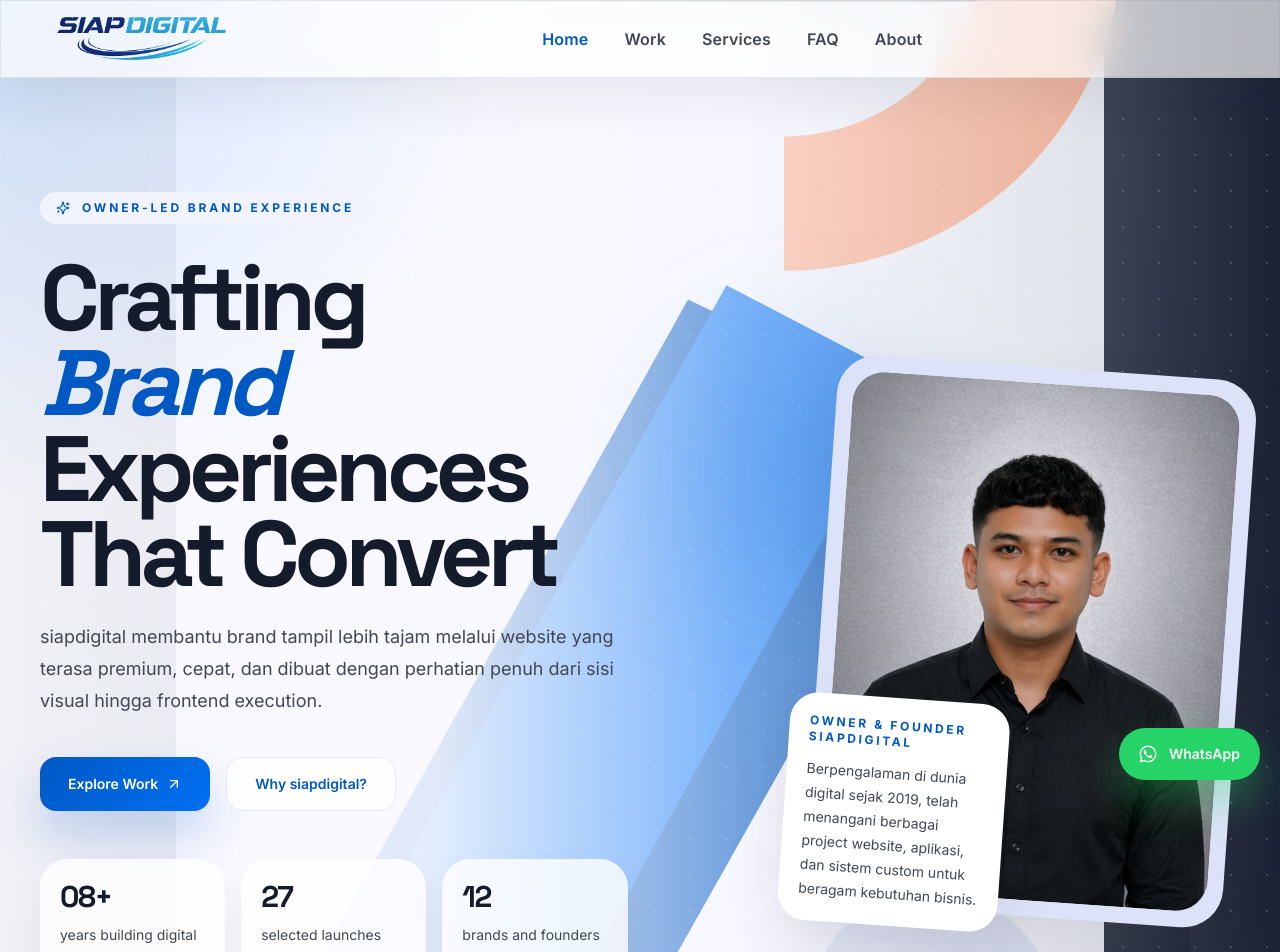
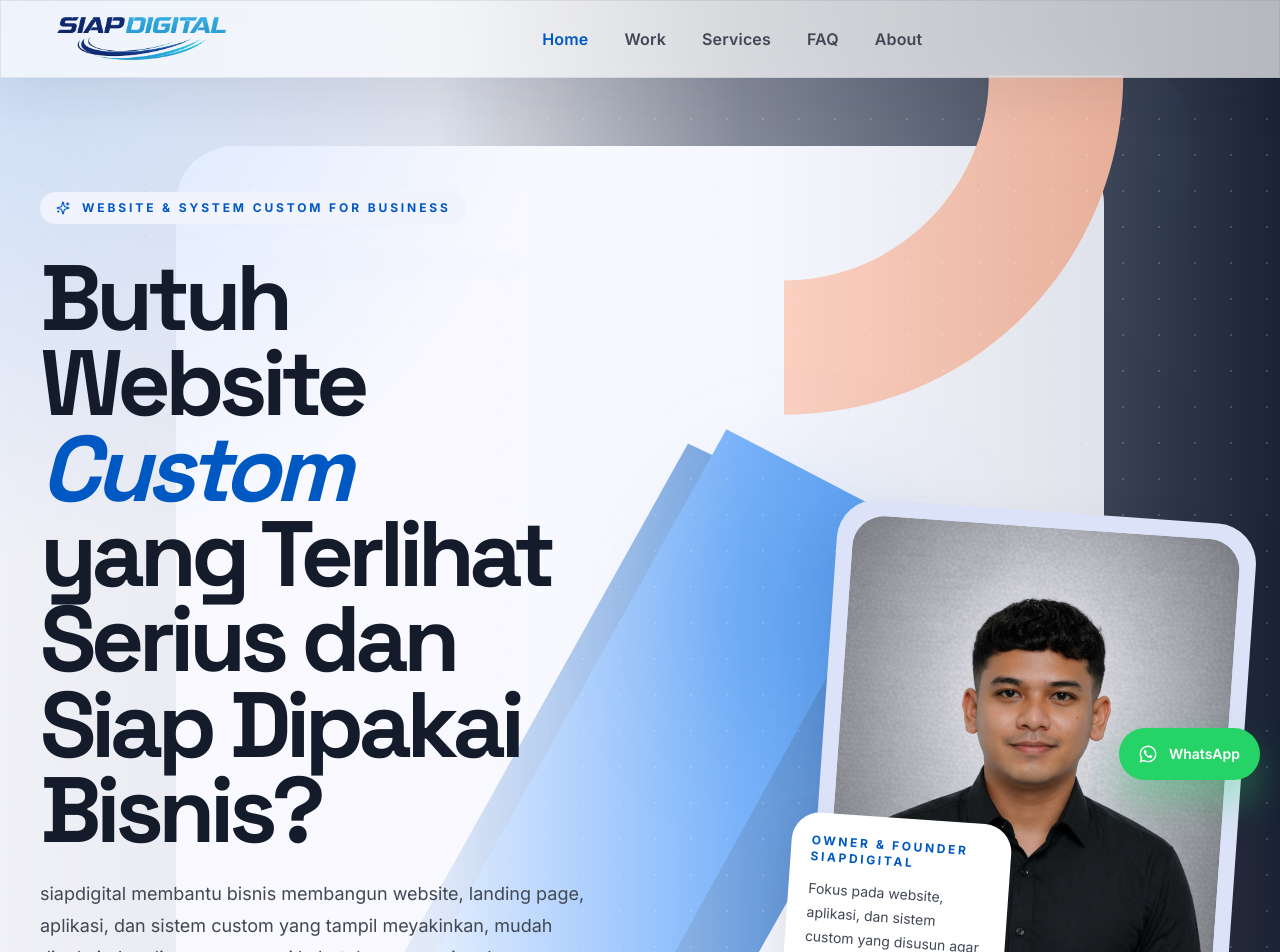
Before and after one commit to abcrd54/siapdigital, a React (Vite) app: page / in a window 1280 px wide. Shown: the top 952 px of the page. Built offline with nearby package versions, Linux system fonts and the light colour scheme.

Commit message:
update hero

```diff
--- a/src/App.jsx
+++ b/src/App.jsx
@@ -213,7 +213,7 @@
 ];
 
 const stats = [
-  { value: "08+", label: "years building digital experiences" },
+  { value: "6", label: "years building digital experiences" },
   { value: "27", label: "selected launches and revamps" },
   { value: "12", label: "brands and founders supported" },
 ];
@@ -318,7 +318,10 @@
   desktopTestimonialSlides.push(testimonials.slice(i, i + 3));
 }
 
-const projectTags = ["Semua", ...new Set(projects.map((project) => project.tag))];
+const projectTags = [
+  "Semua",
+  ...new Set(projects.map((project) => project.tag)),
+];
 
 const revealUp = {
   hidden: { opacity: 0, y: 40 },
@@ -532,7 +535,7 @@
                 className="mb-8 inline-flex items-center gap-3 rounded-full bg-surface-low px-4 py-2 text-xs font-bold uppercase tracking-[0.24em] text-primary"
               >
                 <Sparkles size={14} />
-                Owner-Led Brand Experience
+                Website & System Custom for Business
               </motion.div>
 
               <motion.h1
@@ -542,9 +545,9 @@
                 transition={{ delay: 0.08 }}
                 className="max-w-3xl font-display text-5xl font-bold leading-[0.92] tracking-[-0.06em] text-ink sm:text-6xl lg:text-[5.8rem]"
               >
-                Crafting
-                <span className="block text-primary italic">Brand</span>
-                Experiences That Convert
+                Butuh Website
+                <span className="block text-primary italic">Custom</span>
+                yang Terlihat Serius dan Siap Dipakai Bisnis?
               </motion.h1>
 
               <motion.p
@@ -554,9 +557,10 @@
                 transition={{ delay: 0.16 }}
                 className="mt-6 max-w-xl text-base leading-8 text-muted sm:text-lg"
               >
-                siapdigital membantu brand tampil lebih tajam melalui website
-                yang terasa premium, cepat, dan dibuat dengan perhatian penuh
-                dari sisi visual hingga frontend execution.
+                siapdigital membantu bisnis membangun website, landing page,
+                aplikasi, dan sistem custom yang tampil meyakinkan, mudah
+                dipakai, dan dirancang sesuai kebutuhan operasional maupun
+                target penjualan.
               </motion.p>
 
               <motion.div
@@ -570,14 +574,14 @@
                   href="#work"
                   className="liquid-button inline-flex items-center gap-2 rounded-2xl px-7 py-4 text-sm font-semibold text-white shadow-[0_24px_48px_rgba(0,88,195,0.22)] transition hover:-translate-y-1"
                 >
-                  Explore Work
+                  Lihat Portfolio
                   <ArrowUpRight size={16} />
                 </a>
                 <a
                   href="#services"
                   className="ghost-border inline-flex items-center gap-2 rounded-2xl bg-white/80 px-7 py-4 text-sm font-semibold text-primary transition hover:bg-surface-low"
                 >
-                  Why siapdigital?
+                  Kenapa siapdigital?
                 </a>
               </motion.div>
 
@@ -641,9 +645,9 @@
                     Owner & Founder SIAPDIGITAL
                   </p>
                   <p className="mt-3 text-sm leading-6 text-muted">
-                    Berpengalaman di dunia digital sejak 2019, telah menangani
-                    berbagai project website, aplikasi, dan sistem custom untuk
-                    beragam kebutuhan bisnis.
+                    Fokus pada website, aplikasi, dan sistem custom yang
+                    disusun agar bisnis terlihat lebih profesional dan workflow
+                    client berjalan lebih efisien.
                   </p>
                 </motion.div>
               </motion.div>
```
Also changed, not shown: 5 other files (tests, documents, lock files or other folders).
